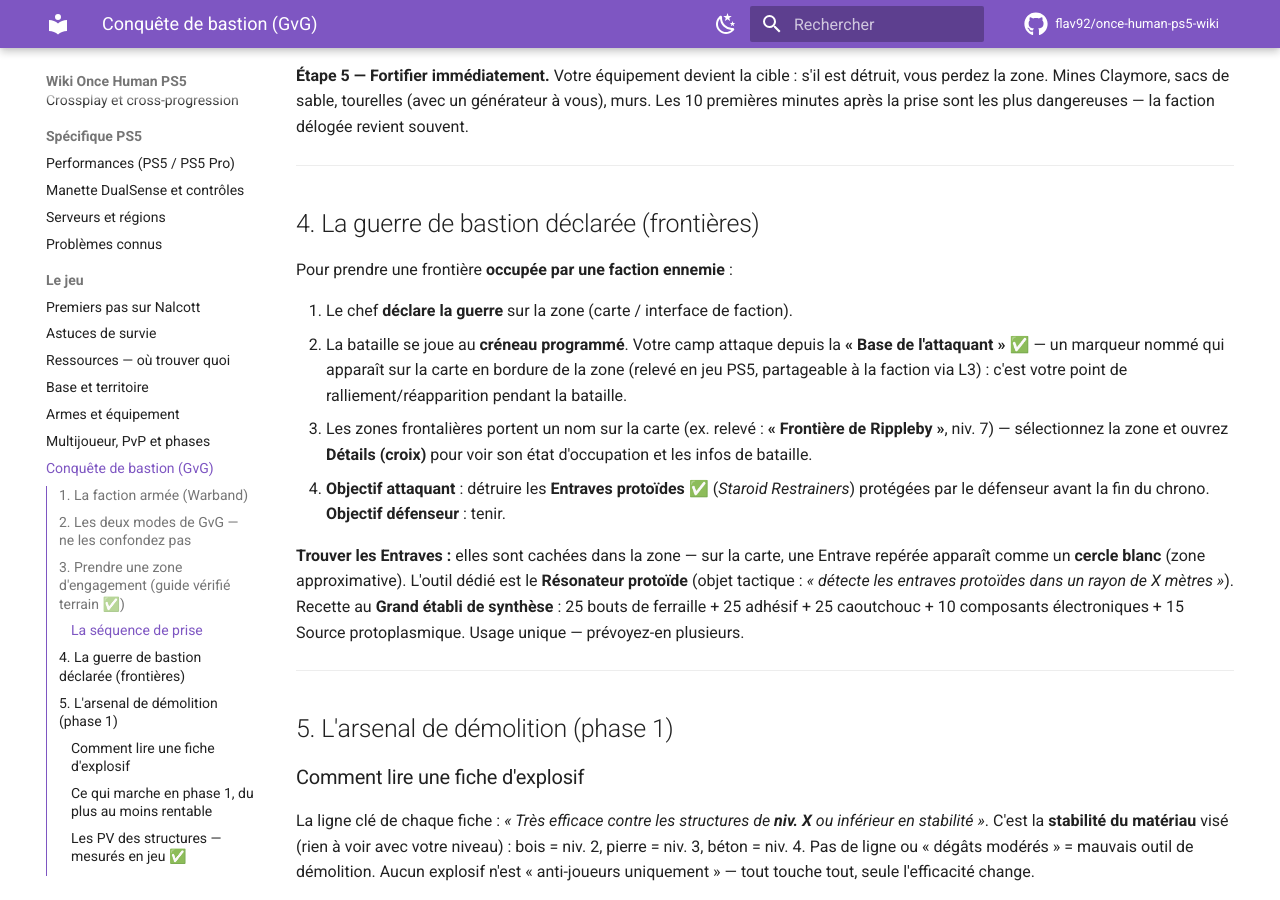
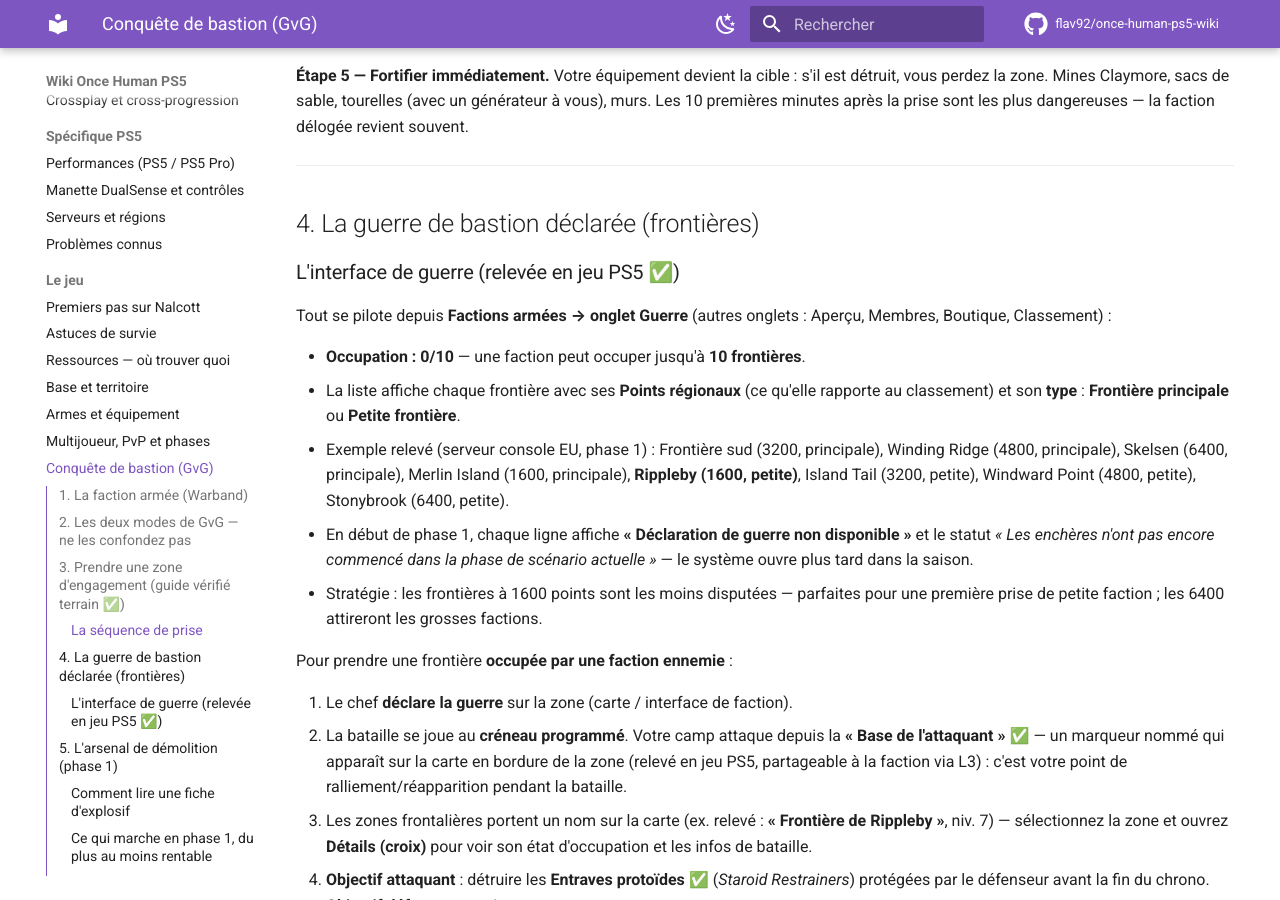
Before and after one commit to flav92/once-human-ps5-wiki, an MkDocs documentation site: the page built from docs/jeu/conquete-bastion.md, in a window 1280 px wide and 900 px high, scrolled down 2610 px. Built offline with MkDocs 1.6.1 and Material for MkDocs 9.7.7, drawn with Linux system fonts in a browser that asks for light colours; comment, search, counter and statistics services are not loaded.

Commit message:
Interface de guerre des factions documentée : onglet Guerre, 10 occupations max, types et points des frontières
Liste des 8 frontières du serveur console EU relevée en jeu avec
points régionaux et types. Correction : 1600 = points régionaux de
la frontière, pas le montant de la mise.

Co-Authored-By: Claude Fable 5 <noreply@anthropic.com>
Claude-Session: https://claude.ai/code/session_01TCxfqbazixhXZqmCd3gYVk

```diff
--- a/docs/jeu/conquete-bastion.md
+++ b/docs/jeu/conquete-bastion.md
@@ -77,6 +77,16 @@ Le HUD de zone (relevé en jeu ✅) affiche notamment : `431/640` (structures ?)
 ---
 
 ## 4. La guerre de bastion déclarée (frontières)
+
+### L'interface de guerre (relevée en jeu PS5 ✅)
+
+Tout se pilote depuis **Factions armées → onglet Guerre** (autres onglets : Aperçu, Membres, Boutique, Classement) :
+
+- **Occupation : 0/10** — une faction peut occuper jusqu'à **10 frontières**.
+- La liste affiche chaque frontière avec ses **Points régionaux** (ce qu'elle rapporte au classement) et son **type** : **Frontière principale** ou **Petite frontière**.
+- Exemple relevé (serveur console EU, phase 1) : Frontière sud (3200, principale), Winding Ridge (4800, principale), Skelsen (6400, principale), Merlin Island (1600, principale), **Rippleby (1600, petite)**, Island Tail (3200, petite), Windward Point (4800, petite), Stonybrook (6400, petite).
+- En début de phase 1, chaque ligne affiche **« Déclaration de guerre non disponible »** et le statut *« Les enchères n'ont pas encore commencé dans la phase de scénario actuelle »* — le système ouvre plus tard dans la saison.
+- Stratégie : les frontières à 1600 points sont les moins disputées — parfaites pour une première prise de petite faction ; les 6400 attireront les grosses factions.
 
 Pour prendre une frontière **occupée par une faction ennemie** :
 
```
Also changed, not shown: docs/glossaire.md (+3 -0 lines).
